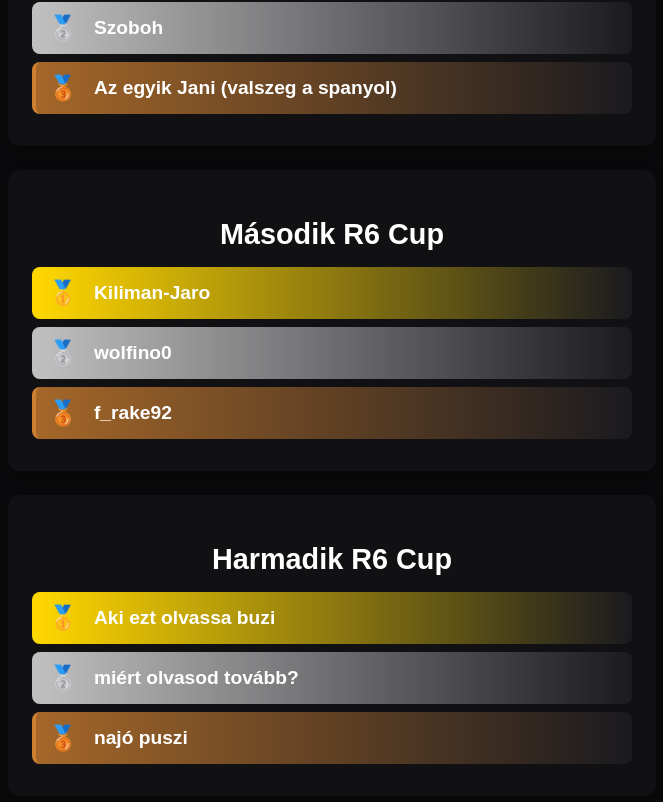
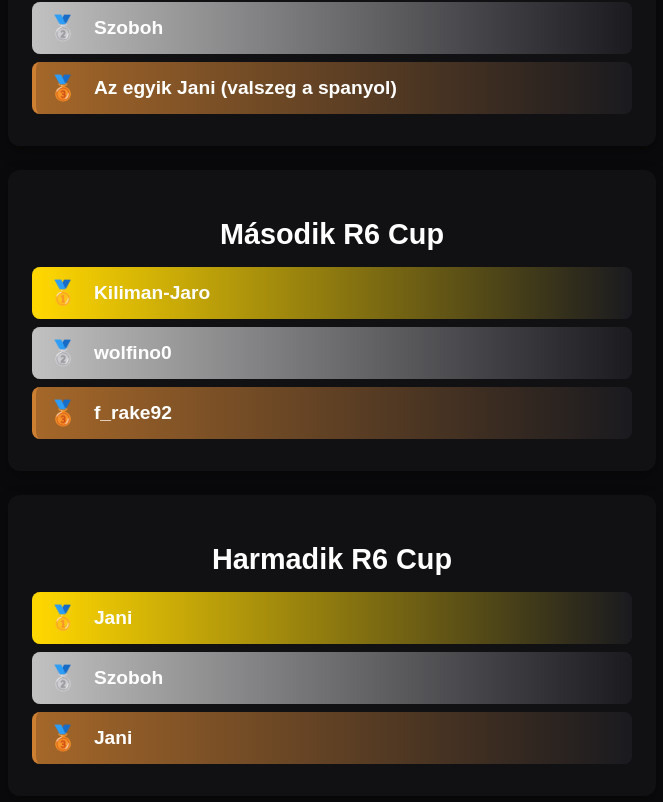
Before and after one commit to szbmrk/tracker, a React (Create React App) app in the folder frontend/: page /vs in a window 1280 px wide. Shown: the part 367-1169 px from the top of the page, without its empty margins (308-971 px from the left). Built offline with nearby package versions, Linux system fonts and the light colour scheme; no server answers.

Commit message:
Update VS.js

```diff
--- a/frontend/src/components/VS.js
+++ b/frontend/src/components/VS.js
@@ -13,7 +13,7 @@ const VS = () => {
         },
         {
             name: 'Harmadik R6 Cup',
-            winners: ['Aki ezt olvassa buzi', 'miért olvasod tovább?', 'najó puszi'],
+            winners: ['Jani', 'Szoboh', 'Jani'],
         },
     ];
 
```
